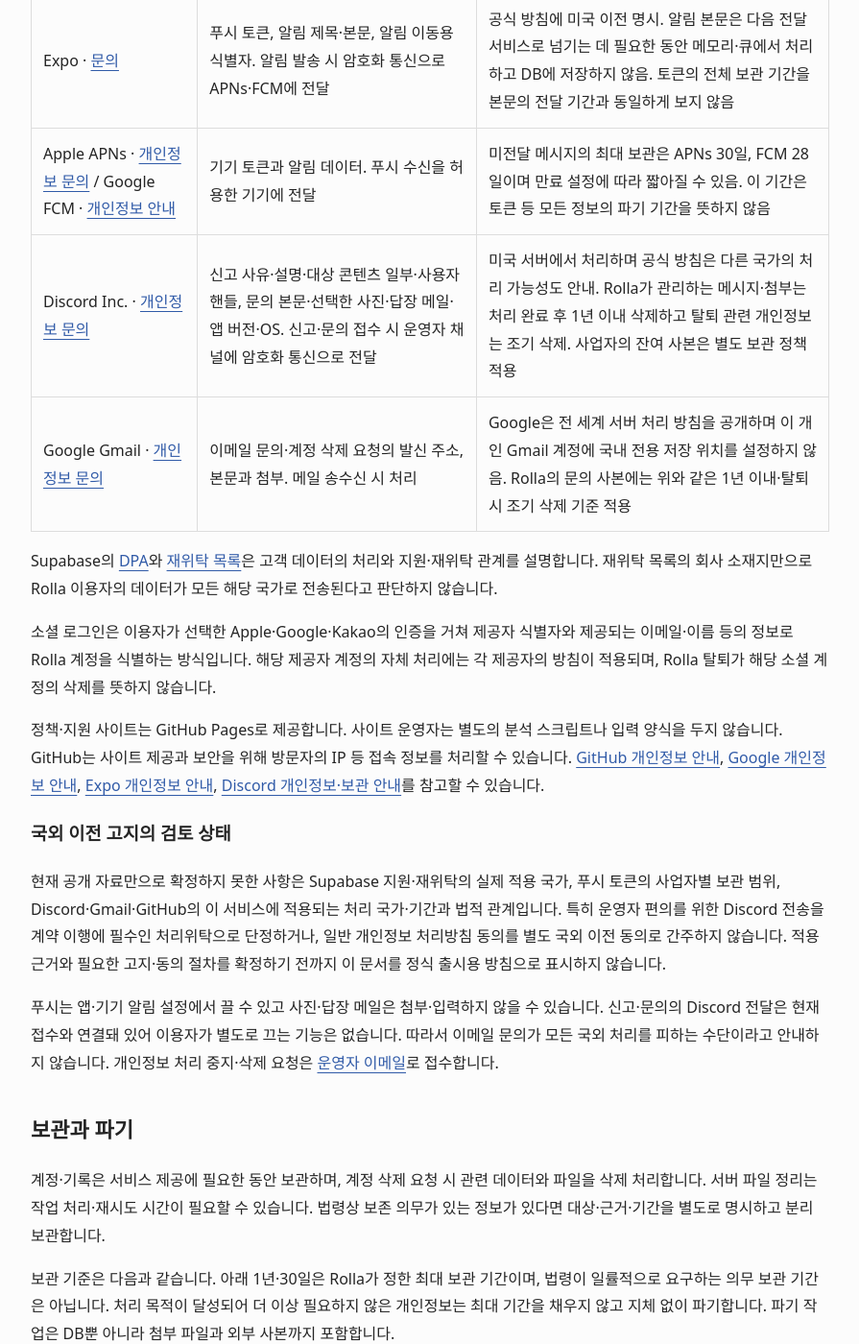
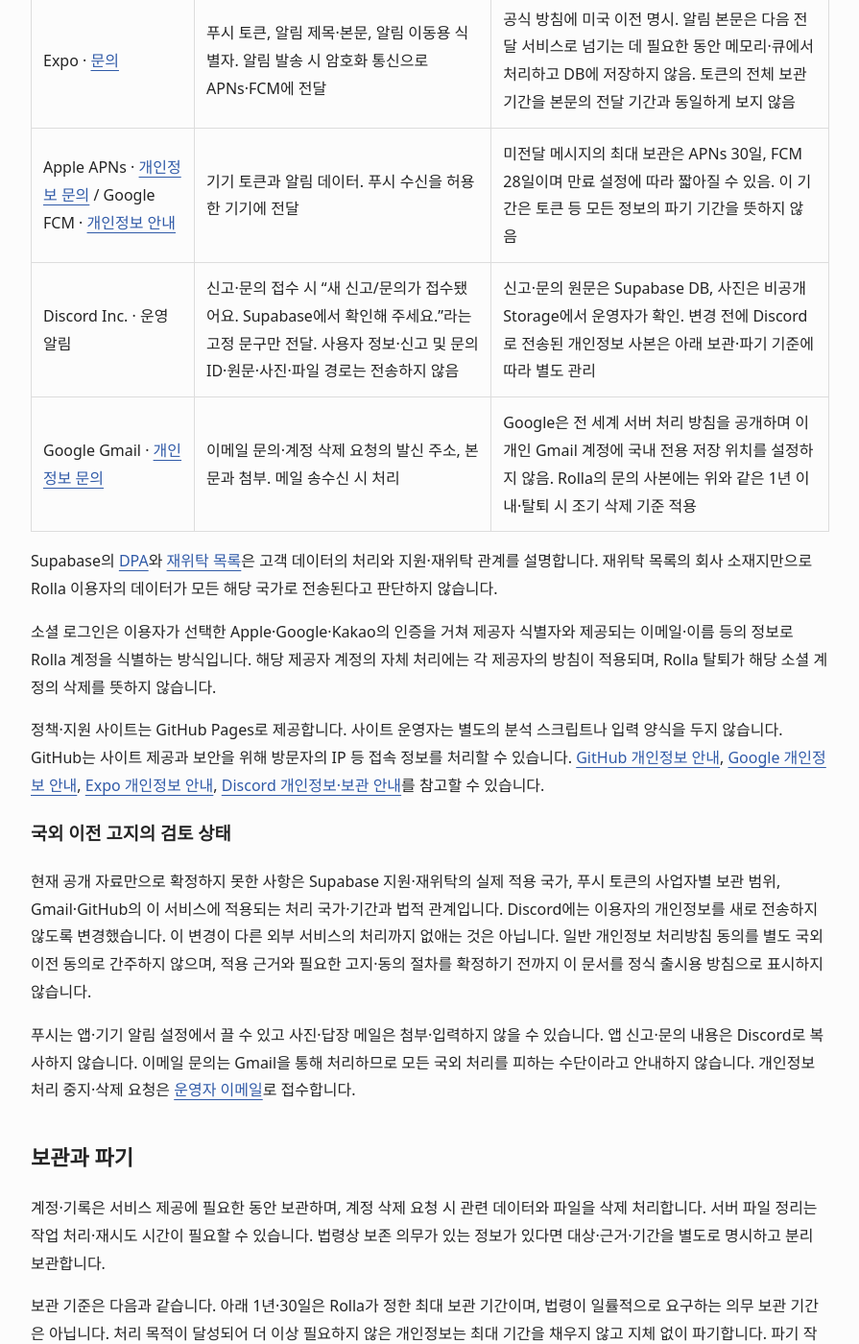
Before and after one commit to kjheee/rolla-legal, a Jekyll site: the page built from privacy.md, in a window 1280 px wide and 1400 px high, scrolled down 1663 px. Shown: the whole window at 96% size, without its empty margins (192-1087 px from the left). Built offline with Jekyll 4.4.1, drawn with Linux system fonts in a browser that asks for light colours; some of the changed text lies outside the part shown.

Commit message:
docs: 개인정보 없는 Discord 접수 알림 안내

```diff
--- a/privacy.md
+++ b/privacy.md
@@ -37,7 +37,7 @@ permalink: /privacy/
 | Supabase · [개인정보 문의](mailto:privacy@supabase.io) | 가입·인증 정보, 프로필, 기록·사진, 관계·알림, 신고·문의. 앱 이용 시 암호화 통신으로 인증·DB·Storage·서버 함수 처리 | Rolla DB·Storage는 대한민국 서울(ap-northeast-2). 계정 데이터는 아래 탈퇴·파기 기준 적용. API·DB 로그 1일, 인증 감사 로그 1시간(Free 플랜). 서울 리전이 지원·재위탁 처리까지 국내로 한정하지는 않음 |
 | Expo · [문의](https://expo.dev/contact) | 푸시 토큰, 알림 제목·본문, 알림 이동용 식별자. 알림 발송 시 암호화 통신으로 APNs·FCM에 전달 | 공식 방침에 미국 이전 명시. 알림 본문은 다음 전달 서비스로 넘기는 데 필요한 동안 메모리·큐에서 처리하고 DB에 저장하지 않음. 토큰의 전체 보관 기간을 본문의 전달 기간과 동일하게 보지 않음 |
 | Apple APNs · [개인정보 문의](https://www.apple.com/legal/privacy/contact/) / Google FCM · [개인정보 안내](https://firebase.google.com/support/privacy) | 기기 토큰과 알림 데이터. 푸시 수신을 허용한 기기에 전달 | 미전달 메시지의 최대 보관은 APNs 30일, FCM 28일이며 만료 설정에 따라 짧아질 수 있음. 이 기간은 토큰 등 모든 정보의 파기 기간을 뜻하지 않음 |
-| Discord Inc. · [개인정보 문의](mailto:privacy@discord.com) | 신고 사유·설명·대상 콘텐츠 일부·사용자 핸들, 문의 본문·선택한 사진·답장 메일·앱 버전·OS. 신고·문의 접수 시 운영자 채널에 암호화 통신으로 전달 | 미국 서버에서 처리하며 공식 방침은 다른 국가의 처리 가능성도 안내. Rolla가 관리하는 메시지·첨부는 처리 완료 후 1년 이내 삭제하고 탈퇴 관련 개인정보는 조기 삭제. 사업자의 잔여 사본은 별도 보관 정책 적용 |
+| Discord Inc. · 운영 알림 | 신고·문의 접수 시 “새 신고/문의가 접수됐어요. Supabase에서 확인해 주세요.”라는 고정 문구만 전달. 사용자 정보·신고 및 문의 ID·원문·사진·파일 경로는 전송하지 않음 | 신고·문의 원문은 Supabase DB, 사진은 비공개 Storage에서 운영자가 확인. 변경 전에 Discord로 전송된 개인정보 사본은 아래 보관·파기 기준에 따라 별도 관리 |
 | Google Gmail · [개인정보 문의](https://support.google.com/policies/troubleshooter/7575787?hl=ko) | 이메일 문의·계정 삭제 요청의 발신 주소, 본문과 첨부. 메일 송수신 시 처리 | Google은 전 세계 서버 처리 방침을 공개하며 이 개인 Gmail 계정에 국내 전용 저장 위치를 설정하지 않음. Rolla의 문의 사본에는 위와 같은 1년 이내·탈퇴 시 조기 삭제 기준 적용 |
 
 Supabase의 [DPA](https://supabase.com/legal/customer-resources/data-processing-addendum)와 [재위탁 목록](https://supabase.com/legal/customer-resources/subprocessor-list)은 고객 데이터의 처리와 지원·재위탁 관계를 설명합니다. 재위탁 목록의 회사 소재지만으로 Rolla 이용자의 데이터가 모든 해당 국가로 전송된다고 판단하지 않습니다.
@@ -48,9 +48,9 @@ Supabase의 [DPA](https://supabase.com/legal/customer-resources/data-processing-
 
 ### 국외 이전 고지의 검토 상태
 
-현재 공개 자료만으로 확정하지 못한 사항은 Supabase 지원·재위탁의 실제 적용 국가, 푸시 토큰의 사업자별 보관 범위, Discord·Gmail·GitHub의 이 서비스에 적용되는 처리 국가·기간과 법적 관계입니다. 특히 운영자 편의를 위한 Discord 전송을 계약 이행에 필수인 처리위탁으로 단정하거나, 일반 개인정보 처리방침 동의를 별도 국외 이전 동의로 간주하지 않습니다. 적용 근거와 필요한 고지·동의 절차를 확정하기 전까지 이 문서를 정식 출시용 방침으로 표시하지 않습니다.
+현재 공개 자료만으로 확정하지 못한 사항은 Supabase 지원·재위탁의 실제 적용 국가, 푸시 토큰의 사업자별 보관 범위, Gmail·GitHub의 이 서비스에 적용되는 처리 국가·기간과 법적 관계입니다. Discord에는 이용자의 개인정보를 새로 전송하지 않도록 변경했습니다. 이 변경이 다른 외부 서비스의 처리까지 없애는 것은 아닙니다. 일반 개인정보 처리방침 동의를 별도 국외 이전 동의로 간주하지 않으며, 적용 근거와 필요한 고지·동의 절차를 확정하기 전까지 이 문서를 정식 출시용 방침으로 표시하지 않습니다.
 
-푸시는 앱·기기 알림 설정에서 끌 수 있고 사진·답장 메일은 첨부·입력하지 않을 수 있습니다. 신고·문의의 Discord 전달은 현재 접수와 연결돼 있어 이용자가 별도로 끄는 기능은 없습니다. 따라서 이메일 문의가 모든 국외 처리를 피하는 수단이라고 안내하지 않습니다. 개인정보 처리 중지·삭제 요청은 [운영자 이메일]({{ '/support/#contact' | relative_url }})로 접수합니다.
+푸시는 앱·기기 알림 설정에서 끌 수 있고 사진·답장 메일은 첨부·입력하지 않을 수 있습니다. 앱 신고·문의 내용은 Discord로 복사하지 않습니다. 이메일 문의는 Gmail을 통해 처리하므로 모든 국외 처리를 피하는 수단이라고 안내하지 않습니다. 개인정보 처리 중지·삭제 요청은 [운영자 이메일]({{ '/support/#contact' | relative_url }})로 접수합니다.
 
 ## 보관과 파기
 
@@ -61,7 +61,7 @@ Supabase의 [DPA](https://supabase.com/legal/customer-resources/data-processing-
 | 자료 | 보관 기준 | 삭제 방법 |
 | --- | --- | --- |
 | 계정·프로필·기록·초안·사진·관계·알림 | 서비스 이용 중 보관, 탈퇴 접수 후 삭제 처리 | DB 삭제와 서버 작업을 통한 Storage·인증 계정 정리 |
-| 신고·문의·첨부 사진, 관련 Discord·이메일 사본 | 처리 완료 후 1년 이내 삭제. 탈퇴 시 관련 개인정보는 이 기간을 기다리지 않고 먼저 삭제 | DB·첨부 파일·외부 메시지를 각각 확인해 삭제 |
+| 신고·문의·첨부 사진, 과거에 전송된 Discord 개인정보 사본·관련 이메일 사본 | 처리 완료 후 1년 이내 삭제. 탈퇴 시 관련 개인정보는 이 기간을 기다리지 않고 먼저 삭제 | DB·첨부 파일·외부 메시지를 각각 확인해 삭제 |
 | 운영자가 만든 수동 백업 | 생성 후 30일 이내 삭제. 탈퇴한 이용자의 관련 개인정보는 앞당겨 삭제 | 사본 삭제 또는 해당 개인정보를 제거한 사본으로 교체 |
 | Supabase API·DB 로그 / 인증 감사 로그 | 현재 Free 플랜의 보관 기준은 각각 1일 / 1시간 | 공급자 로그 보관 정책에 따라 만료. 인증 감사 로그의 별도 DB 기록 설정은 꺼져 있음 |
 
```
Also changed, not shown: delete-account.md (+1 -1 lines), README.md.
